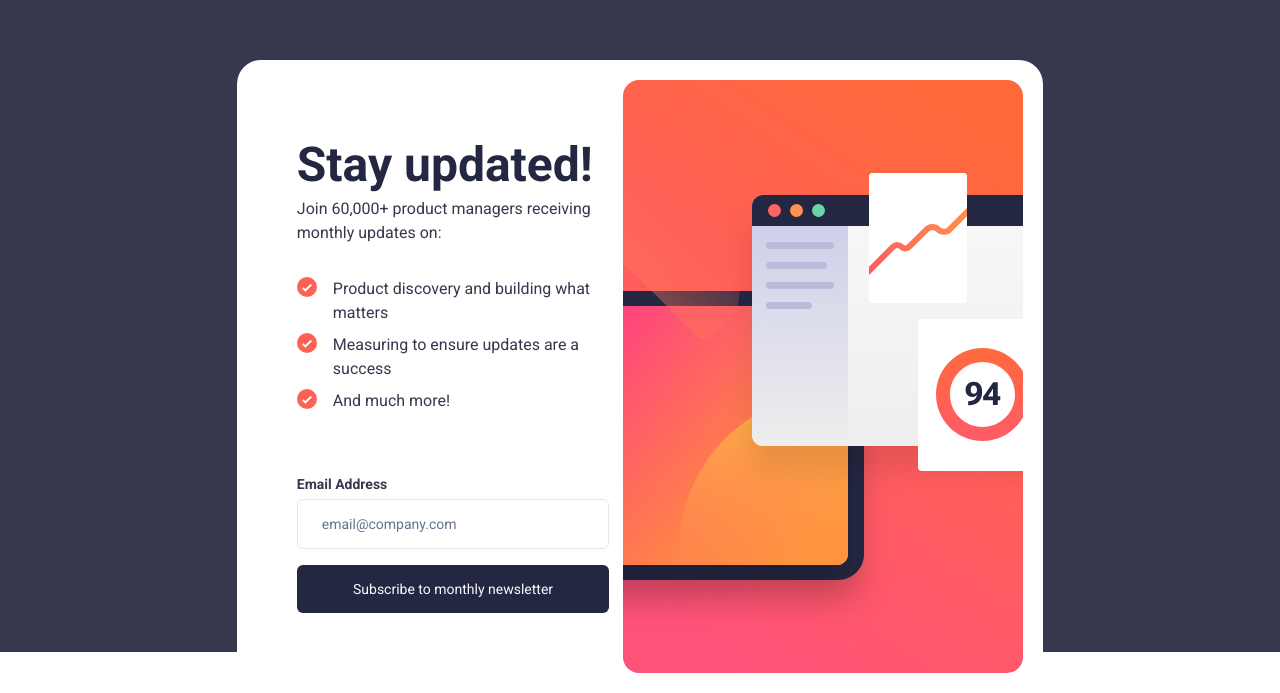
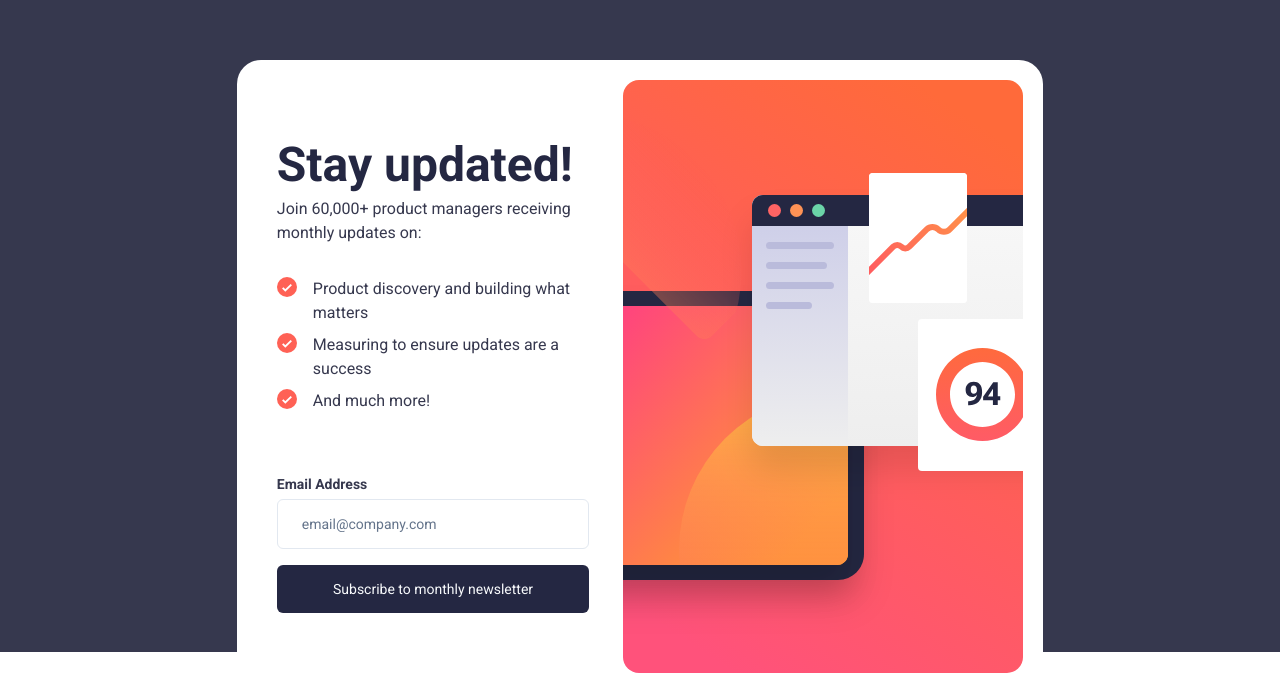
Before and after one commit to giannis198/Newsletter-sign-up-form-with-success-message, a Next.js app: page / in a window 1280 px wide. Shown: the part 148-841 px from the top of the page. Built offline with nearby package versions, Linux system fonts and the light colour scheme.

Commit message:
text section 3:resized

```diff
--- a/app/page.tsx
+++ b/app/page.tsx
@@ -3,7 +3,7 @@ import Image from "next/image";
 
 const page = () => {
   return (
-    <section className="md:bg-charcoal_gray h-screen md:pt-52">
+    <section className="md:bg-charcoal_gray h-dvh md:pt-52">
       <div className="md:w-[63%] mx-auto md:px-5 md:py-5 md:flex items-center justify-between bg-white rounded-3xl">
         <div className="md:hidden mx-auto pb-10 flex justify-center">
           <Image
@@ -22,7 +22,7 @@ const page = () => {
           />
         </div>
 
-        <div className="text-charcoal_gray pl-10 md:w-[46%] ">
+        <div className="text-charcoal_gray px-5 md:w-[46%] ">
           <h1 className="font-bold text-dark_slate_gray  text-5xl pb-2">
             Stay updated!
           </h1>
```
